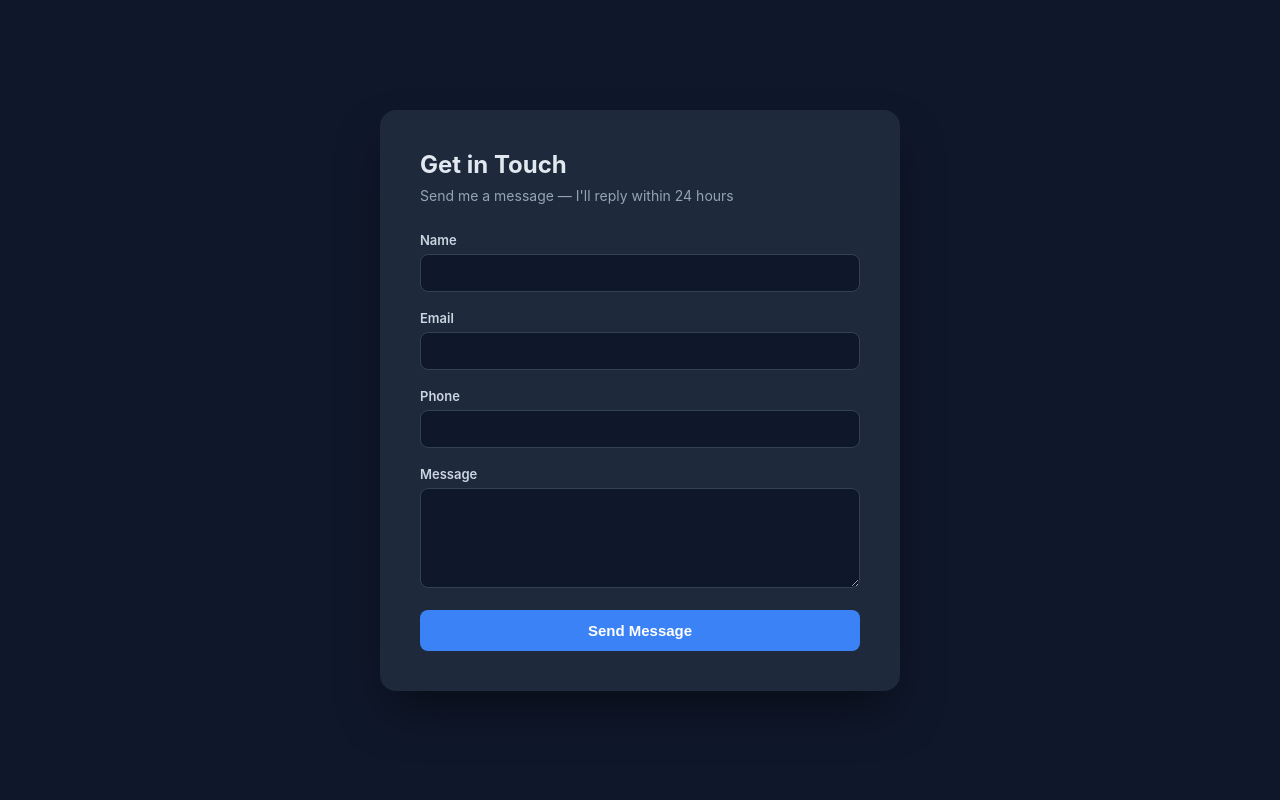
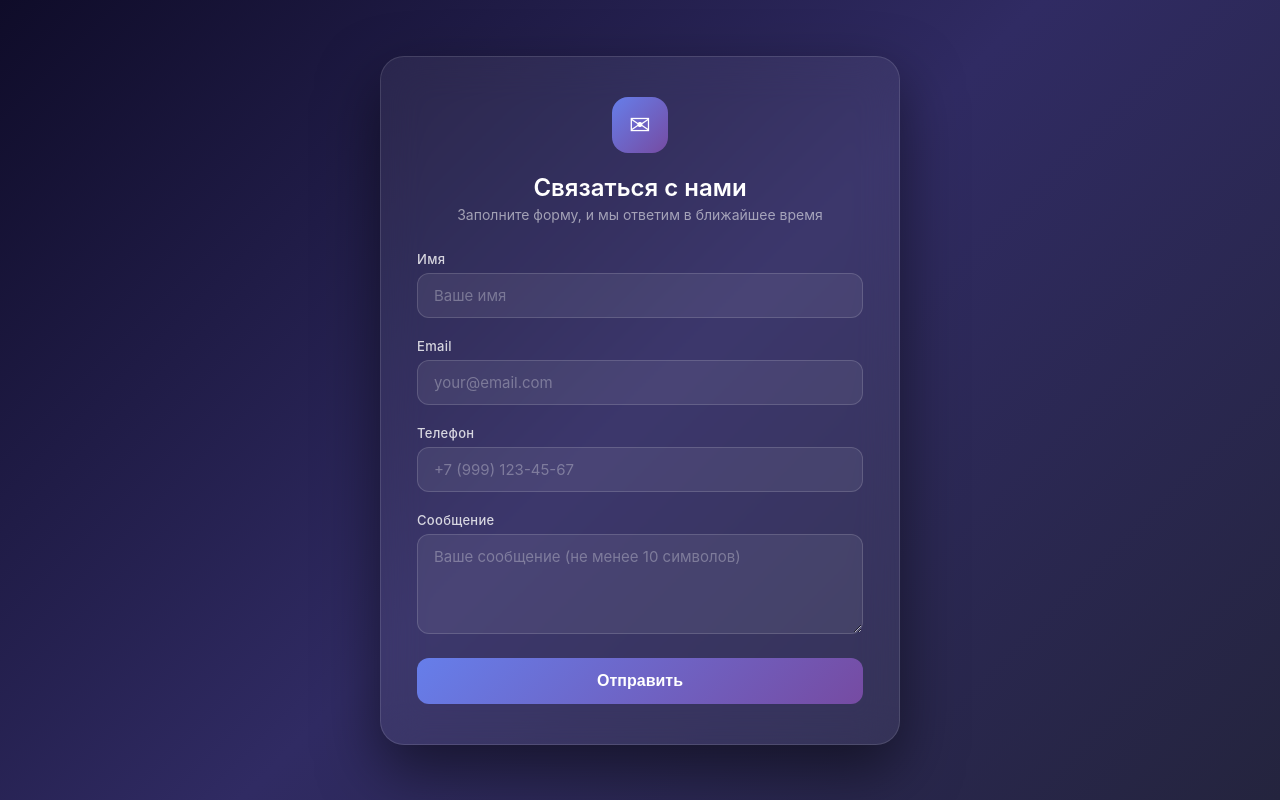
Before and after one commit to lazmaksim2019-ops/BackendTestTask, a FastAPI app: page / in a window 1280 px wide. Run offline with FastAPI, Linux system fonts and the light colour scheme.

Commit message:
feat: Russian contact form frontend + beautiful email templates

```diff
--- a/static/index.html
+++ b/static/index.html
@@ -1,169 +1,404 @@
 <!DOCTYPE html>
-<html lang="en">
+<html lang="ru">
 <head>
 <meta charset="UTF-8">
 <meta name="viewport" content="width=device-width, initial-scale=1.0">
-  <title>Contact Me</title>
+<title>Связаться с нами</title>
 <style>
-    * { box-sizing: border-box; margin: 0; padding: 0; }
-    body { font-family: -apple-system, BlinkMacSystemFont, 'Segoe UI', Roboto, sans-serif; background: #0f172a; color: #e2e8f0; min-height: 100vh; display: flex; align-items: center; justify-content: center; padding: 20px; }
-    .card { background: #1e293b; border-radius: 16px; padding: 40px; width: 100%; max-width: 520px; box-shadow: 0 25px 50px -12px rgba(0,0,0,0.5); }
-    h1 { font-size: 24px; margin-bottom: 8px; }
-    .subtitle { color: #94a3b8; margin-bottom: 28px; font-size: 14px; }
-    .form-group { margin-bottom: 18px; }
-    label { display: block; font-size: 13px; font-weight: 600; margin-bottom: 6px; color: #cbd5e1; }
-    input, textarea { width: 100%; padding: 10px 14px; background: #0f172a; border: 1px solid #334155; border-radius: 8px; color: #e2e8f0; font-size: 14px; transition: border-color 0.2s; }
-    input:focus, textarea:focus { outline: none; border-color: #3b82f6; }
-    textarea { resize: vertical; min-height: 100px; }
-    button { width: 100%; padding: 12px; background: #3b82f6; color: white; border: none; border-radius: 8px; font-size: 15px; font-weight: 600; cursor: pointer; transition: background 0.2s; }
-    button:hover { background: #2563eb; }
-    button:disabled { opacity: 0.6; cursor: not-allowed; }
-    .error { color: #f87171; font-size: 12px; margin-top: 4px; display: none; }
-    .result { margin-top: 24px; padding: 16px; border-radius: 8px; display: none; }
-    .result.success { background: #064e3b; border: 1px solid #059669; display: block; }
-    .result.error { background: #450a0a; border: 1px solid #dc2626; display: block; }
-    .result h3 { font-size: 15px; margin-bottom: 8px; }
-    .result p { font-size: 13px; color: #94a3b8; }
-    .ai-tag { display: inline-block; padding: 3px 10px; border-radius: 12px; font-size: 12px; font-weight: 600; margin: 4px 4px 4px 0; }
-    .ai-tag.positive { background: #064e3b; color: #6ee7b7; }
-    .ai-tag.neutral { background: #1e3a5f; color: #93c5fd; }
-    .ai-tag.negative { background: #450a0a; color: #fca5a5; }
-    .spinner { display: none; width: 18px; height: 18px; border: 2px solid #475569; border-top-color: #3b82f6; border-radius: 50%; animation: spin 0.6s linear infinite; margin: 0 auto; }
+  *, *::before, *::after { box-sizing: border-box; margin: 0; padding: 0; }
+  body {
+    font-family: -apple-system, BlinkMacSystemFont, "Segoe UI", Roboto, "Helvetica Neue", Arial, sans-serif;
+    min-height: 100vh;
+    display: flex;
+    align-items: center;
+    justify-content: center;
+    background: linear-gradient(135deg, #0f0c29, #302b63, #24243e);
+    padding: 20px;
+  }
+  .card {
+    width: 100%;
+    max-width: 520px;
+    background: rgba(255,255,255,0.06);
+    backdrop-filter: blur(20px);
+    -webkit-backdrop-filter: blur(20px);
+    border: 1px solid rgba(255,255,255,0.12);
+    border-radius: 24px;
+    padding: 40px 36px;
+    box-shadow: 0 25px 60px rgba(0,0,0,0.5);
+    transition: transform 0.3s ease;
+  }
+  .card:hover { transform: translateY(-2px); }
+  .logo {
+    text-align: center;
+    margin-bottom: 8px;
+  }
+  .logo-icon {
+    display: inline-flex;
+    align-items: center;
+    justify-content: center;
+    width: 56px; height: 56px;
+    border-radius: 16px;
+    background: linear-gradient(135deg, #667eea, #764ba2);
+    font-size: 26px;
+    color: #fff;
+    margin-bottom: 12px;
+  }
+  h1 {
+    text-align: center;
+    color: #fff;
+    font-size: 24px;
+    font-weight: 600;
+    margin-bottom: 4px;
+  }
+  .subtitle {
+    text-align: center;
+    color: rgba(255,255,255,0.55);
+    font-size: 14px;
+    margin-bottom: 28px;
+  }
+  .form-group {
+    margin-bottom: 20px;
+  }
+  label {
+    display: block;
+    color: rgba(255,255,255,0.8);
+    font-size: 13px;
+    font-weight: 500;
+    margin-bottom: 6px;
+    letter-spacing: 0.3px;
+  }
+  .field-error {
+    color: #ff6b6b;
+    font-size: 12px;
+    margin-top: 4px;
+    display: none;
+  }
+  .field-error.visible { display: block; }
+  .input-wrap {
+    position: relative;
+  }
+  input, textarea {
+    width: 100%;
+    padding: 12px 16px;
+    background: rgba(255,255,255,0.07);
+    border: 1px solid rgba(255,255,255,0.15);
+    border-radius: 12px;
+    color: #fff;
+    font-size: 15px;
+    font-family: inherit;
+    transition: border-color 0.25s, background 0.25s;
+    outline: none;
+  }
+  input::placeholder, textarea::placeholder { color: rgba(255,255,255,0.3); }
+  input:focus, textarea:focus {
+    border-color: #667eea;
+    background: rgba(255,255,255,0.1);
+  }
+  input.error, textarea.error { border-color: #ff6b6b; }
+  textarea { min-height: 100px; resize: vertical; }
+  .submit-btn {
+    width: 100%;
+    padding: 14px;
+    border: none;
+    border-radius: 12px;
+    background: linear-gradient(135deg, #667eea, #764ba2);
+    color: #fff;
+    font-size: 16px;
+    font-weight: 600;
+    cursor: pointer;
+    transition: opacity 0.25s, transform 0.15s;
+    display: flex;
+    align-items: center;
+    justify-content: center;
+    gap: 8px;
+    margin-top: 4px;
+  }
+  .submit-btn:hover { opacity: 0.9; }
+  .submit-btn:active { transform: scale(0.98); }
+  .submit-btn:disabled { opacity: 0.6; cursor: not-allowed; }
+  .spinner {
+    width: 18px; height: 18px;
+    border: 2px solid rgba(255,255,255,0.3);
+    border-top-color: #fff;
+    border-radius: 50%;
+    animation: spin 0.6s linear infinite;
+    display: none;
+  }
+  .submit-btn.loading .spinner { display: inline-block; }
+  .submit-btn.loading .btn-text { display: none; }
   @keyframes spin { to { transform: rotate(360deg); } }
-    .btn-content { display: flex; align-items: center; justify-content: center; gap: 8px; }
+  .alert {
+    padding: 14px 16px;
+    border-radius: 12px;
+    font-size: 14px;
+    margin-bottom: 20px;
+    display: none;
+    line-height: 1.5;
+  }
+  .alert.visible { display: block; }
+  .alert-error {
+    background: rgba(255,107,107,0.15);
+    border: 1px solid rgba(255,107,107,0.3);
+    color: #ff8a8a;
+  }
+  .alert-success {
+    background: rgba(72,199,142,0.15);
+    border: 1px solid rgba(72,199,142,0.3);
+    color: #6fcf97;
+  }
+  .success-icon {
+    display: inline-flex;
+    align-items: center;
+    justify-content: center;
+    width: 64px; height: 64px;
+    border-radius: 50%;
+    background: linear-gradient(135deg, #48c78e, #3bd671);
+    font-size: 30px;
+    color: #fff;
+    margin: 0 auto 16px;
+  }
+  .success-state { display: none; text-align: center; padding: 20px 0; }
+  .success-state.visible { display: block; }
+  .form-state { display: block; }
+  .form-state.hidden { display: none; }
+  .success-title {
+    color: #fff;
+    font-size: 22px;
+    font-weight: 600;
+    margin-bottom: 8px;
+  }
+  .success-desc {
+    color: rgba(255,255,255,0.6);
+    font-size: 14px;
+    line-height: 1.6;
+  }
+  .back-link {
+    display: inline-block;
+    margin-top: 20px;
+    color: rgba(255,255,255,0.5);
+    font-size: 13px;
+    cursor: pointer;
+    text-decoration: none;
+    transition: color 0.2s;
+  }
+  .back-link:hover { color: rgba(255,255,255,0.8); }
+  @media (max-width: 480px) {
+    .card { padding: 28px 20px; }
+    h1 { font-size: 20px; }
+  }
 </style>
 </head>
 <body>
+
 <div class="card">
-    <h1>Get in Touch</h1>
-    <p class="subtitle">Send me a message — I'll reply within 24 hours</p>
+  <div class="logo">
+    <div class="logo-icon">&#9993;</div>
+  </div>
 
-    <form id="contactForm">
+  <div class="form-state" id="formState">
+    <h1>Связаться с нами</h1>
+    <p class="subtitle">Заполните форму, и мы ответим в ближайшее время</p>
+
+    <div class="alert alert-error" id="formError"></div>
+
+    <form id="contactForm" novalidate>
       <div class="form-group">
-        <label for="name">Name</label>
-        <input type="text" id="name" required minlength="1" maxlength="100">
-        <div class="error" id="nameError">Name is required</div>
+        <label for="name">Имя</label>
+        <div class="input-wrap">
+          <input type="text" id="name" name="name" placeholder="Ваше имя" required>
+        </div>
+        <div class="field-error" id="nameError"></div>
       </div>
 
       <div class="form-group">
         <label for="email">Email</label>
-        <input type="email" id="email" required>
-        <div class="error" id="emailError">Valid email is required</div>
+        <div class="input-wrap">
+          <input type="email" id="email" name="email" placeholder="your@email.com" required>
+        </div>
+        <div class="field-error" id="emailError"></div>
       </div>
 
       <div class="form-group">
-        <label for="phone">Phone</label>
-        <input type="text" id="phone" required minlength="5" maxlength="20">
-        <div class="error" id="phoneError">Phone is required</div>
+        <label for="phone">Телефон</label>
+        <div class="input-wrap">
+          <input type="tel" id="phone" name="phone" placeholder="+7 (999) 123-45-67" required>
+        </div>
+        <div class="field-error" id="phoneError"></div>
       </div>
 
       <div class="form-group">
-        <label for="comment">Message</label>
-        <textarea id="comment" required minlength="1" maxlength="2000"></textarea>
-        <div class="error" id="commentError">Message is required</div>
+        <label for="comment">Сообщение</label>
+        <div class="input-wrap">
+          <textarea id="comment" name="comment" placeholder="Ваше сообщение (не менее 10 символов)" required></textarea>
+        </div>
+        <div class="field-error" id="commentError"></div>
       </div>
 
-      <button type="submit">
-        <span class="btn-content">
-          <span id="btnText">Send Message</span>
-          <span class="spinner" id="spinner"></span>
-        </span>
+      <button type="submit" class="submit-btn" id="submitBtn">
+        <span class="spinner"></span>
+        <span class="btn-text">Отправить</span>
       </button>
     </form>
+  </div>
 
-    <div class="result" id="result">
-      <h3 id="resultTitle"></h3>
-      <p id="resultMessage"></p>
-      <div id="aiAnalysis" style="margin-top: 12px;"></div>
+  <div class="success-state" id="successState">
+    <div class="success-icon">&#10003;</div>
+    <div class="success-title">Спасибо!</div>
+    <div class="success-desc" id="successMessage">
+      Ваше сообщение получено. Мы свяжемся с вами в ближайшее время.
+    </div>
+    <a class="back-link" onclick="resetForm()">&larr; Отправить ещё</a>
   </div>
 </div>
 
 <script>
-    const form = document.getElementById('contactForm');
-    const result = document.getElementById('result');
-    const resultTitle = document.getElementById('resultTitle');
-    const resultMessage = document.getElementById('resultMessage');
-    const aiAnalysis = document.getElementById('aiAnalysis');
-    const btnText = document.getElementById('btnText');
-    const spinner = document.getElementById('spinner');
-    const btn = form.querySelector('button');
+const API_URL = "/api/contact";
+const form = document.getElementById("contactForm");
+const formState = document.getElementById("formState");
+const successState = document.getElementById("successState");
+const submitBtn = document.getElementById("submitBtn");
+const formError = document.getElementById("formError");
 
-    function validateField(id, errorId) {
-      const field = document.getElementById(id);
-      const error = document.getElementById(errorId);
-      if (!field.checkValidity()) {
-        error.style.display = 'block';
-        field.style.borderColor = '#dc2626';
-        return false;
-      }
-      error.style.display = 'none';
-      field.style.borderColor = '#334155';
-      return true;
+function getField(id) { return document.getElementById(id); }
+function getErrorEl(id) { return document.getElementById(id + "Error"); }
+
+function clearErrors() {
+  formError.classList.remove("visible");
+  formError.textContent = "";
+  ["name", "email", "phone", "comment"].forEach(function(f) {
+    getField(f).classList.remove("error");
+    getErrorEl(f).classList.remove("visible");
+    getErrorEl(f).textContent = "";
+  });
 }
 
-    form.addEventListener('submit', async (e) => {
+function showFieldError(field, msg) {
+  const el = getField(field);
+  const errEl = getErrorEl(field);
+  if (el && errEl) {
+    el.classList.add("error");
+    errEl.textContent = msg;
+    errEl.classList.add("visible");
+  }
+}
+
+function showFormError(msg) {
+  formError.textContent = msg;
+  formError.classList.add("visible");
+}
+
+function setLoading(loading) {
+  if (loading) {
+    submitBtn.classList.add("loading");
+    submitBtn.disabled = true;
+  } else {
+    submitBtn.classList.remove("loading");
+    submitBtn.disabled = false;
+  }
+}
+
+function resetForm() {
+  form.reset();
+  clearErrors();
+  formState.classList.remove("hidden");
+  successState.classList.remove("visible");
+}
+
+const FIELD_LABELS = { name: "Имя", email: "Email", phone: "Телефон", comment: "Сообщение" };
+
+form.addEventListener("submit", async function(e) {
   e.preventDefault();
+  clearErrors();
 
-      const valid = ['name', 'email', 'phone', 'comment'].every(f => validateField(f, f + 'Error'));
-      if (!valid) return;
+  const name = getField("name").value.trim();
+  const email = getField("email").value.trim();
+  const phone = getField("phone").value.trim();
+  const comment = getField("comment").value.trim();
 
-      btn.disabled = true;
-      btnText.style.display = 'none';
-      spinner.style.display = 'block';
-      result.className = 'result';
+  if (!name || name.length < 2) {
+    showFieldError("name", "Имя должно содержать минимум 2 символа");
+    return;
+  }
+  if (!email) {
+    showFieldError("email", "Укажите email");
+    return;
+  }
+  if (!phone || phone.replace(/\D/g, "").length < 10) {
+    showFieldError("phone", "Телефон должен содержать минимум 10 цифр");
+    return;
+  }
+  if (!comment || comment.length < 10) {
+    showFieldError("comment", "Сообщение должно содержать минимум 10 символов");
+    return;
+  }
+
+  setLoading(true);
 
   try {
-        const res = await fetch('/api/v1/contact', {
-          method: 'POST',
-          headers: { 'Content-Type': 'application/json' },
-          body: JSON.stringify({
-            name: document.getElementById('name').value,
-            email: document.getElementById('email').value,
-            phone: document.getElementById('phone').value,
-            comment: document.getElementById('comment').value,
-          }),
+    const res = await fetch(API_URL, {
+      method: "POST",
+      headers: { "Content-Type": "application/json" },
+      body: JSON.stringify({ name, email, phone, comment }),
     });
 
-        const data = await res.json();
+    if (!res.ok) {
+      let body;
+      try { body = await res.json(); } catch (_) { body = null; }
 
-        if (res.ok) {
-          result.className = 'result success';
-          resultTitle.textContent = 'Message Sent!';
-          resultMessage.textContent = data.message;
-
-          if (data.ai_analysis) {
-            const ai = data.ai_analysis;
-            const sentimentClass = ai.sentiment || 'neutral';
-            aiAnalysis.innerHTML = `
-              <hr style="border-color: #334155; margin: 12px 0;">
-              <p style="font-size: 12px; color: #94a3b8; margin-bottom: 6px;">AI Analysis</p>
-              <span class="ai-tag ${sentimentClass}">${ai.sentiment}</span>
-              <span class="ai-tag neutral">${ai.request_type}</span>
-              <p style="font-size: 12px; color: #94a3b8; margin-top: 8px;">Score: ${ai.sentiment_score}</p>
-            `;
+      if (body && Array.isArray(body.detail)) {
+        body.detail.forEach(function(err) {
+          const loc = err.loc || [];
+          const field = loc[loc.length - 1];
+          if (field && FIELD_LABELS[field]) {
+            showFieldError(field, translateError(err.msg, field));
           }
-          form.reset();
+        });
+        const hasFieldErr = body.detail.some(function(err) {
+          const loc = err.loc || [];
+          return loc[loc.length - 1] && FIELD_LABELS[loc[loc.length - 1]];
+        });
+        if (!hasFieldErr) {
+          showFormError("Проверьте правильность заполнения полей");
+        }
+      } else if (body && body.detail) {
+        showFormError(body.detail);
       } else {
-          result.className = 'result error';
-          resultTitle.textContent = 'Error';
-          resultMessage.textContent = data.detail || 'Something went wrong. Please try again.';
-          aiAnalysis.innerHTML = '';
+        showFormError("Произошла ошибка. Попробуйте позже.");
       }
-      } catch (err) {
-        result.className = 'result error';
-        resultTitle.textContent = 'Network Error';
-        resultMessage.textContent = 'Could not reach the server. Please try again.';
-        aiAnalysis.innerHTML = '';
+      setLoading(false);
+      return;
     }
 
-      btn.disabled = false;
-      btnText.style.display = 'inline';
-      spinner.style.display = 'none';
+    const data = await res.json();
+    formState.classList.add("hidden");
+    if (data.message) {
+      document.getElementById("successMessage").textContent = data.message;
+    }
+    successState.classList.add("visible");
+  } catch (err) {
+    showFormError("Ошибка соединения. Проверьте подключение к интернету.");
+  }
+
+  setLoading(false);
 });
 
-    ['name', 'email', 'phone', 'comment'].forEach(f => {
-      document.getElementById(f).addEventListener('input', () => validateField(f, f + 'Error'));
-    });
+function translateError(msg, field) {
+  const common = {
+    "String should have at least": "Минимальная длина",
+    "String should have at most": "Максимальная длина",
+    "value is not a valid email address": "Укажите корректный email",
+    "Invalid phone format": "Неверный формат телефона",
+    "Phone must contain at least 10 digits": "Телефон должен содержать минимум 10 цифр",
+    "Name is too short": "Имя слишком короткое",
+    "Comment is too short": "Слишком короткое сообщение",
+  };
+  for (const key in common) {
+    if (msg.includes(key)) return common[key];
+  }
+  if (msg.includes("too short") || msg.includes("at least")) return "Слишком короткое значение";
+  if (msg.includes("too long") || msg.includes("at most")) return "Слишком длинное значение";
+  return "Некорректное поле \u00ab" + (FIELD_LABELS[field] || field) + "\u00bb";
+}
 </script>
 </body>
 </html>
```
Also changed, not shown: app/templates/owner_email.html (+37 -18 lines), app/templates/user_email.html (+23 -10 lines). Lines whose indentation alone changed are shown as unchanged.
